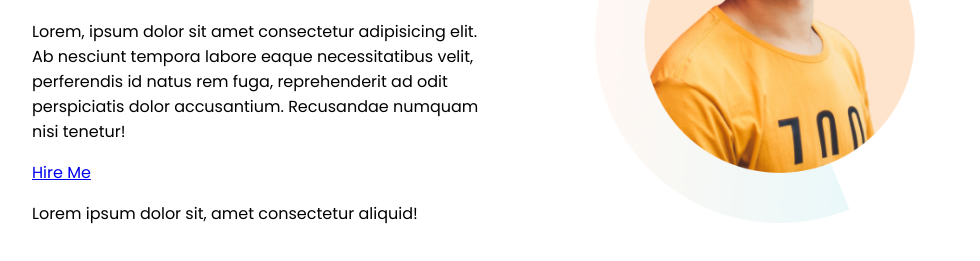
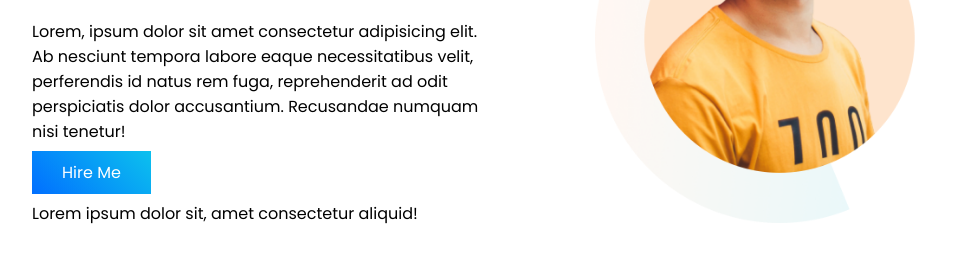
Before and after one commit to riju4350/Assignment-Project-1, a plain HTML site: page index.html in a window 1280 px wide. Shown: the part 247-508 px from the top of the page, without its empty margins (96-1076 px from the left). Drawn offline with Linux system fonts and the light colour scheme.

Commit message:
Hire Button Added

```diff
--- a/index.html
+++ b/index.html
@@ -20,7 +20,7 @@
             <p>Lorem, ipsum dolor sit amet consectetur adipisicing elit. Ab nesciunt tempora labore eaque necessitatibus
                 velit, perferendis id natus rem fuga, reprehenderit ad odit perspiciatis dolor accusantium. Recusandae
                 numquam nisi tenetur!</p>
-            <a href="http://#" target="_blank" rel="noopener noreferrer">Hire Me</a>
+            <a href="http://#" target="_blank" rel="noopener noreferrer" class="HireBtn">Hire Me</a>
             <p>Lorem ipsum dolor sit, amet consectetur aliquid!</p>
         </div>
         <div class="LandingSecImage">
--- a/style.css
+++ b/style.css
@@ -26,3 +26,13 @@ body{
 .imageWidth{
     width:80%;
 }
+.HireBtn{
+    text-decoration: none;
+    color:white;
+    background-image: linear-gradient(45deg,rgb(1, 111, 255),rgb(12, 193, 238));
+    padding: 10px 30px;
+    transition:0.6s;
+}
+.HireBtn:hover{
+    color:rgb(0, 0, 0);
+}
```
